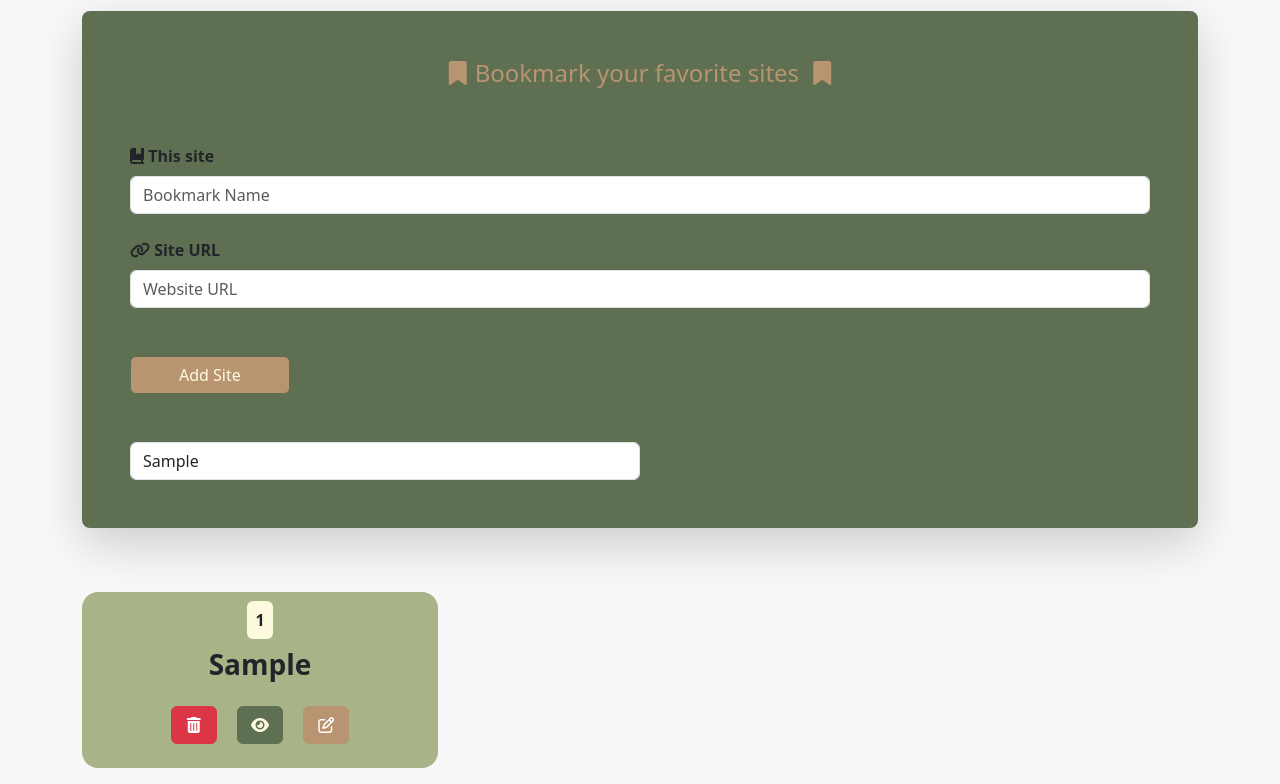
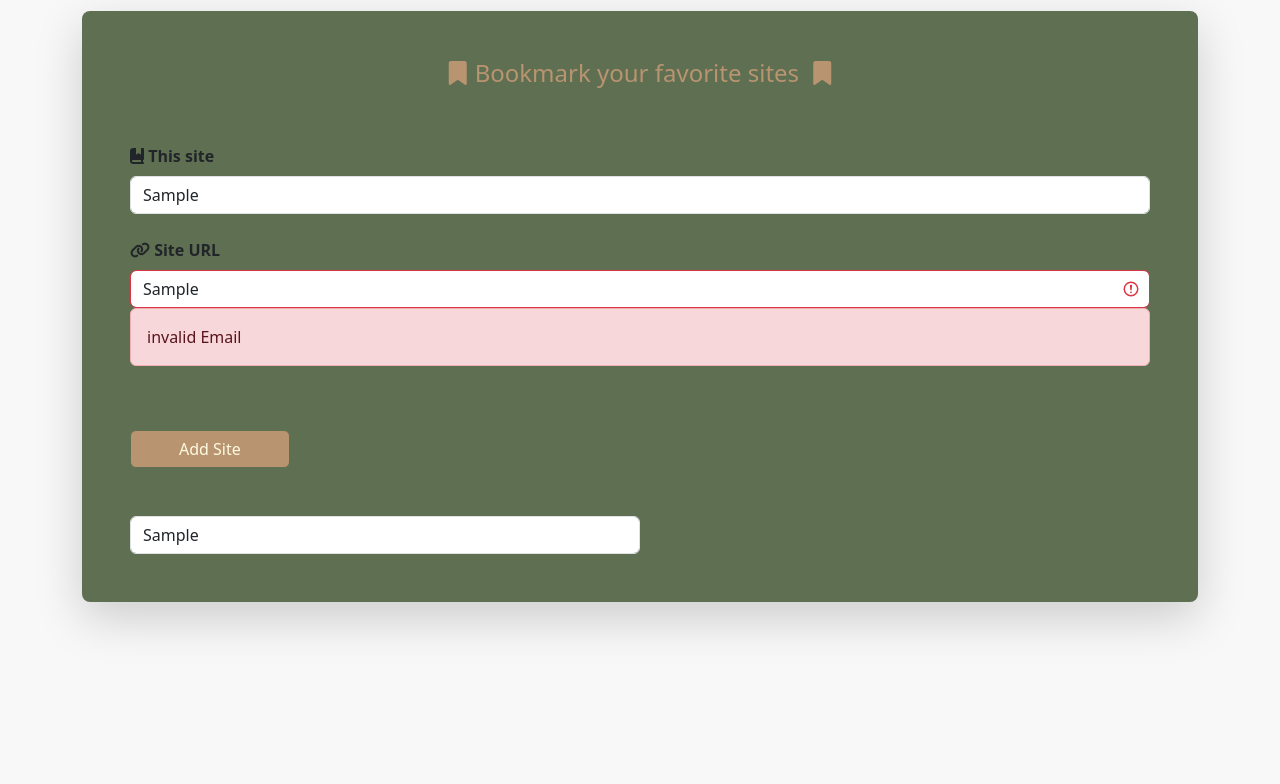
Before and after one commit to AhmedElsoudy/CRUD-system, a plain HTML site: page index.html in a window 1280 px wide. Both pictures are taken after typing "Sample", "Sample", "Sample" into the empty fields and a click on the button "Add Site". Shown: the part 120-904 px from the top of the page. After the commit the page ends 800 px from the top, so only its background shows below. Drawn offline with nearby package versions, Linux system fonts and the light colour scheme.

Commit message:
Third commit

```diff
--- a/index.html
+++ b/index.html
@@ -43,7 +43,8 @@
               <label for="" class="my-2 fw-bold"
                 ><i class="fa-solid fa-link"></i> Site URL</label
               >
-              <input type="text" id="siteUrl" class="form-control" placeholder="Website URL" />
+              <input type="text" oninput="validationEmail()" id="siteUrl" class="form-control" placeholder="Website URL"  />
+              <div class="alert alert-danger d-none" id="warning">invalid Email</div>
               <button class="btn btn-danger my-5 px-5 mx-auto" id="addbtn" onclick="getInputValue()">Add Site</button>
               <button class="btn btn-danger my-5 px-5 mx-auto" id="updatebtn" onclick="updateSite()">Update Site</button>
               <input type="text" onkeyup="searchSite(this.value)" class="form-control w-50" placeholder="Search..." />
--- a/logic/code.js
+++ b/logic/code.js
@@ -9,7 +9,8 @@ if(localStorage.getItem('websites') != null){
     displaySites()
 }
 function getInputValue(){
-    var site = {
+    if(validationEmail()){
+      var site = {
         name: siteNameInput.value,
         url: siteUrlInput.value
     }
@@ -17,6 +18,7 @@ function getInputValue(){
     localStorage.setItem('websites',JSON.stringify(sites))
     displaySites()
     clearAll()
+    }
 }
 function displaySites(){
     var cartona = ''
@@ -94,3 +96,49 @@ function clearAll(){
   siteNameInput.value = ""
   siteUrlInput.value = ""
 }
+
+
+var warningInput = document.getElementById('warning')
+
+function validationEmail(){
+  var regexEmail = /^(https:\/\/www\.|http:\/\/www\.|https:\/\/|http:\/\/)?[a-zA-Z]{2,}(\.[a-zA-Z]{2,})(\.[a-zA-Z]{2,})?\/[a-zA-Z0-9]{2,}|((https:\/\/www\.|http:\/\/www\.|https:\/\/|http:\/\/)?[a-zA-Z]{2,}(\.[a-zA-Z]{2,})(\.[a-zA-Z]{2,})?)|(https:\/\/www\.|http:\/\/www\.|https:\/\/|http:\/\/)?[a-zA-Z0-9]{2,}\.[a-zA-Z0-9]{2,}\.[a-zA-Z0-9]{2,}(\.[a-zA-Z0-9]{2,})?$/
+  var testEmail = siteUrlInput.value
+  if(regexEmail.test(testEmail)){
+    siteUrlInput.classList.add("is-valid")
+    siteUrlInput.classList.remove("is-invalid")
+      warningInput.classList.add('d-none')
+    return true
+
+  }else{
+    siteUrlInput.classList.add("is-invalid")
+    siteUrlInput.classList.remove("is-valid")
+    if(siteUrlInput.value != ""){
+      warningInput.classList.remove('d-none')
+    }
+
+    return false
+  }
+}
+
+/**
+ *
+ *
+ *
+ *
+ *
+ *
+ *
+
+  if(regexEmail.test(testEmail)){
+    siteUrlInput.classList.add("is-valid")
+    siteUrlInput.classList.remove("is-invalid")
+    return true
+  }else{
+    siteUrlInput.classList.add("is-invalid")
+    siteUrlInput.classList.remove("is-valid")
+    return false
+  }
+ *
+ *
+ *
+ * */
```
